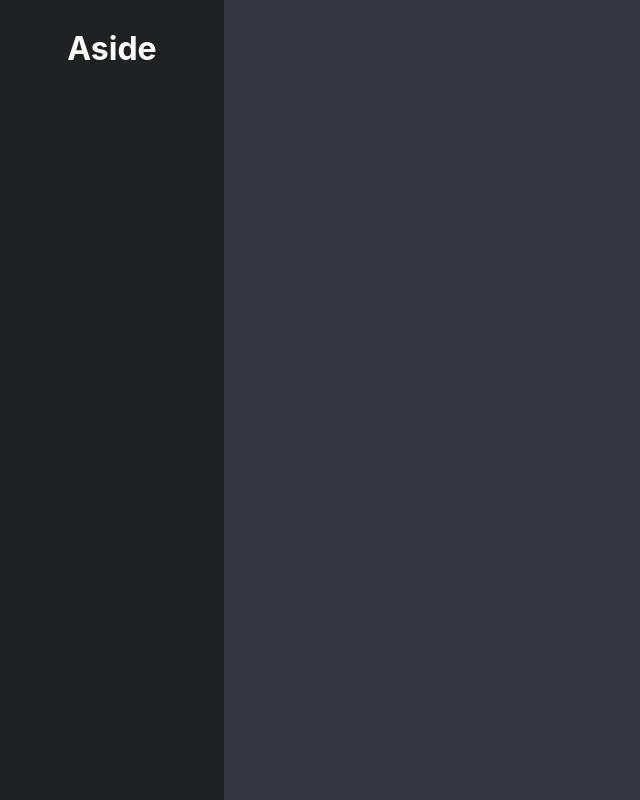
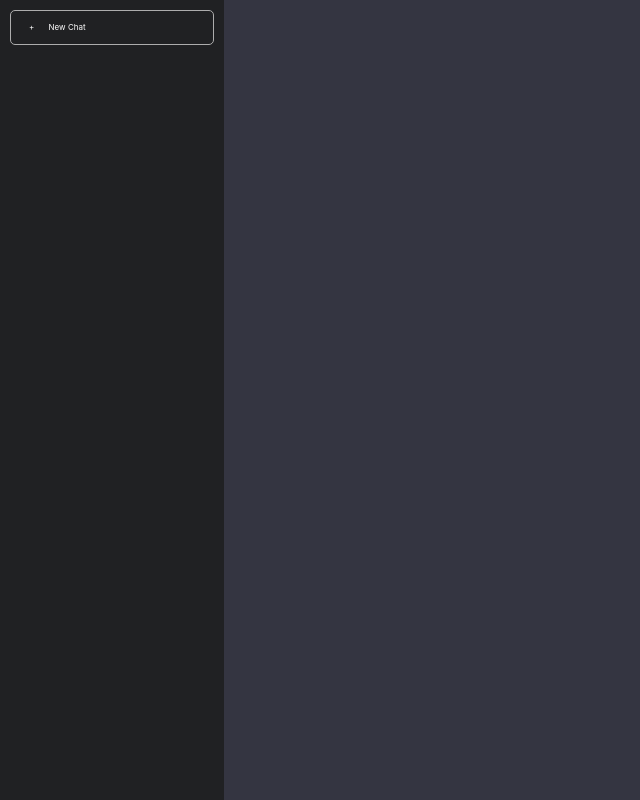
Before and after one commit to mario-oliver/MOpenAI, a React (Create React App) app in the folder client/: page / in a window 1280 px wide. Shown: the whole page, without its empty margins (0-640 px from the left). Built offline with nearby package versions, Linux system fonts and the light colour scheme.

Commit message:
added button to side menu with transition

```diff
--- a/client/src/App.css
+++ b/client/src/App.css
@@ -18,6 +18,23 @@
 
 .chatbox {
   flex: 1;
-
   background-color: #343541;
 }
+
+.side-menu-button {
+  padding: 12px;
+  border: 0.25px solid rgb(173, 173, 173);
+  border-radius: 5px;
+  text-align: left;
+  font-size: 8px;
+  transition: ease 0.25 all;
+}
+
+.side-menu-button span {
+  padding-left: 6px;
+  padding-right: 12px;
+}
+
+.side-menu-button:hover {
+  background-color: rgb(255, 255, 255, 0.1);
+}
--- a/client/src/App.js
+++ b/client/src/App.js
@@ -5,7 +5,9 @@ function App() {
   return (
     <div className="App">
       <aside className="sidemenu">
-        <h1>Aside</h1>
+        <div className="side-menu-button">
+          <span>+ </span>New Chat
+        </div>
       </aside>
 
       <section className="chatbox"></section>
```
